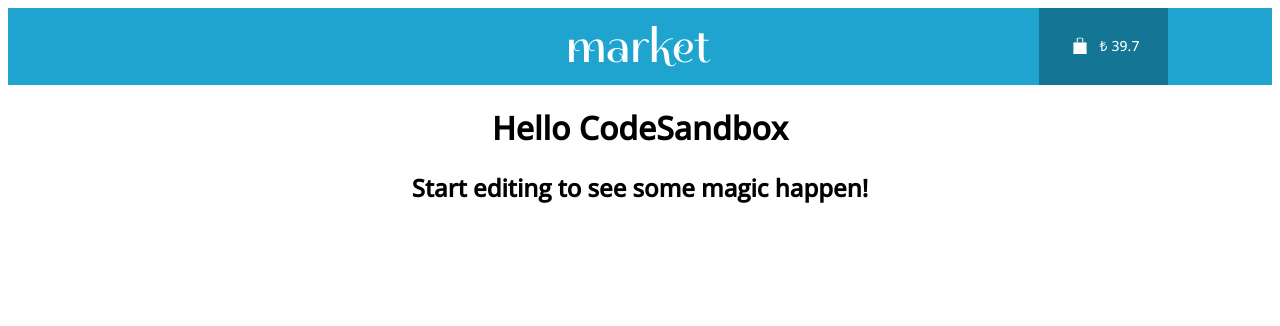
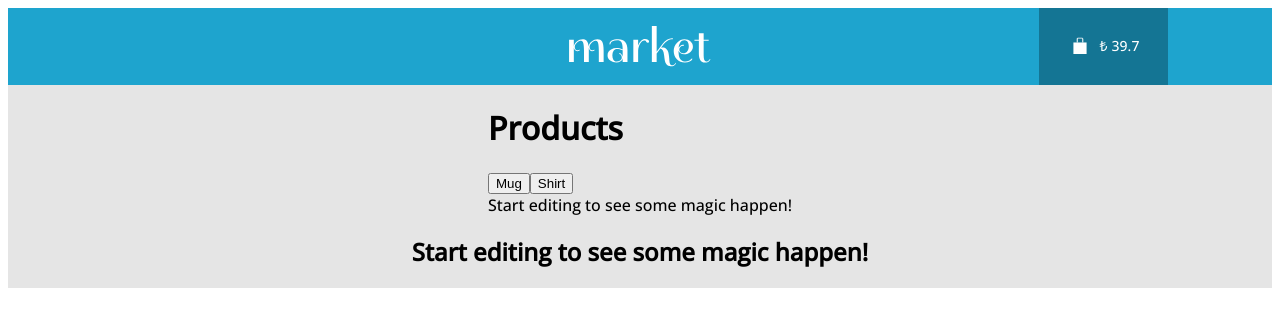
Before and after one commit to marcosmiani/market-demo, a React (Create React App) app: page / in a window 1280 px wide. Shown: the top 326 px of the page. Built offline with nearby package versions, Linux system fonts and the light colour scheme.

Commit message:
Add product files Add files to show product list

```diff
--- a/src/App.tsx
+++ b/src/App.tsx
@@ -1,16 +1,20 @@
 import styled from "styled-components";
 import Header from "./Header";
+import Products from "./Products";
 
 const Wrapper = styled.div`
-  font-family: 'Open Sans', sans-serif;
-  text-align: center;
+  font-family: "Open Sans", sans-serif;
+  display: flex;
+  flex-direction: column;
+  align-items: center;
+  background-color: #e5e5e5;
 `;
 
 export default function App() {
   return (
     <Wrapper>
       <Header />
-      <h1>Hello CodeSandbox</h1>
+      <Products />
       <h2>Start editing to see some magic happen!</h2>
     </Wrapper>
   );
--- /dev/null
+++ b/src/Products/index.tsx
@@ -0,0 +1,16 @@
+import styled from "styled-components";
+
+const Wrapper = styled.div`
+  max-width: 600px;
+`;
+
+export default function Products() {
+  return (
+    <Wrapper>
+      <h1>Products</h1>
+      <button>Mug</button>
+      <button>Shirt</button>
+      <div>Start editing to see some magic happen!</div>
+    </Wrapper>
+  );
+}
--- /dev/null
+++ b/src/styles.css
@@ -0,0 +1,2 @@
+.App {
+}
```
Also changed, not shown: src/Products/Product.tsx (added), src/Products/ProductList.tsx (added), 1 other file (tests, documents, lock files or other folders).
